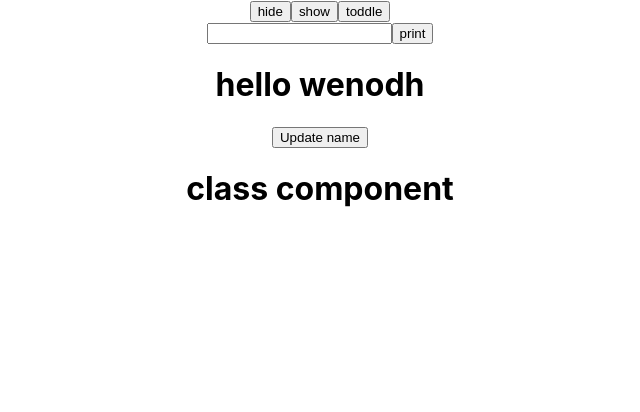
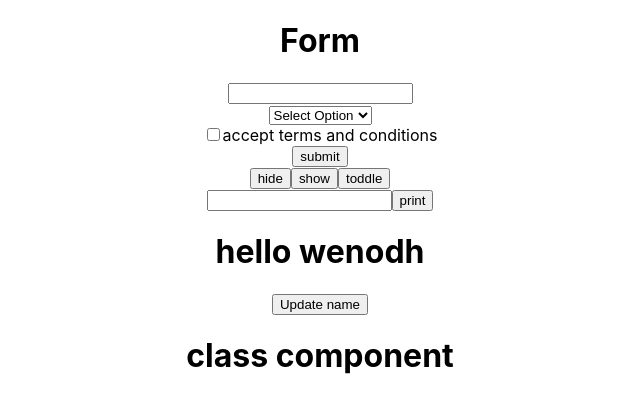
Before and after one commit to Wenodh/react-js-Learning, a React (Create React App) app in the folder learning-reactjs/: page / in a window 1280 px wide. Shown: the top 412 px of the page, without its empty margins (320-960 px from the left). Built offline with nearby package versions, Linux system fonts and the light colour scheme.

Commit message:
basic form filling

```diff
--- a/learning-reactjs/src/App.js
+++ b/learning-reactjs/src/App.js
@@ -9,13 +9,51 @@ function App() {
     const [data, setData] = useState(null);
     const [print, setPrint] = useState(false);
     const [status, setStatus] = useState(false);
+    const [input, setInput] = useState(null);
+    const [tnc, setTnc] = useState(false);
+    const [interest, setIntesest] = useState('');
     function getData(val) {
         console.warn(val.target.value);
         setData(val.target.value);
         setPrint(false);
     }
+    function getFormData(e) {
+        console.warn(name, tnc, interest);
+        e.preventDefault();
+    }
     return (
         <div className="App">
+            <h1>Form</h1>
+            <form onSubmit={getFormData}>
+                <input
+                    type="text"
+                    onChange={(e) => {
+                        setInput(e.target.value);
+                    }}
+                />
+                <br />
+                <select
+                    onChange={(e) => {
+                        setIntesest(e.target.value);
+                    }}
+                >
+                    <option>Select Option</option>
+                    <option>marvel</option>
+                    <option>Dc</option>
+                </select>
+                <br />
+
+                <input
+                    type="checkbox"
+                    onChange={(e) => {
+                        setTnc(e.target.checked);
+                    }}
+                />
+                <span>accept terms and conditions</span>
+                <br />
+                <button type="submit">submit</button>
+            </form>
+
             {status ? <h1>Hi.....!</h1> : null}
             <button onClick={() => setStatus(false)}>hide</button>
             <button onClick={() => setStatus(true)}>show</button>
```
